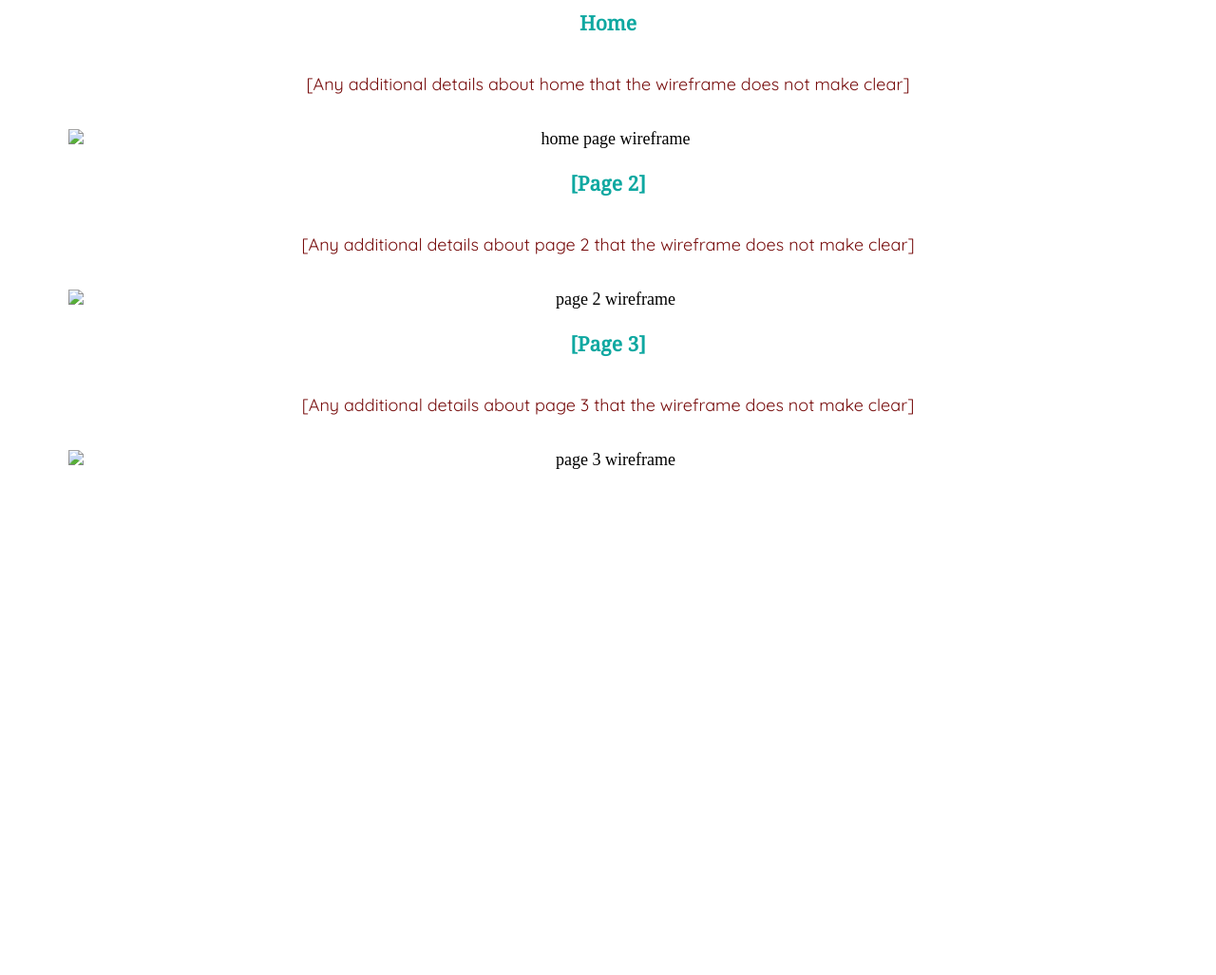
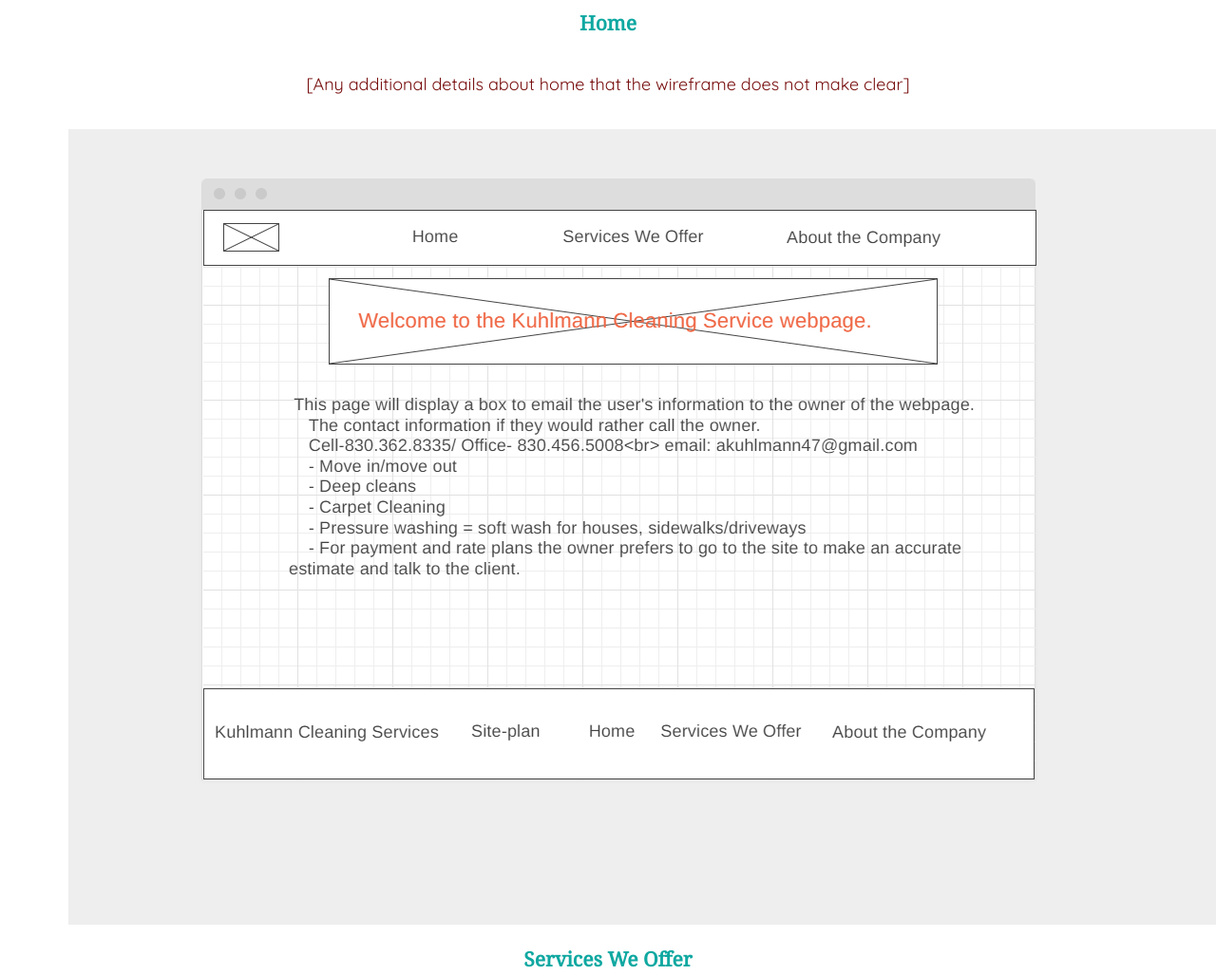
Before and after one commit to arikuhl1999/personal-site, a plain HTML site: page site-plan.html in a window 1280 px wide. Shown: the part 6140-7167 px from the top of the page at 95% size. Before the commit the page ends 6707 px from the top, so only its background shows below. Drawn offline with Linux system fonts and the light colour scheme.

Commit message:
added wireframe

```diff
--- a/site-plan.html
+++ b/site-plan.html
@@ -183,19 +183,28 @@
       <p>
         [Any additional details about home that the wireframe does not make clear]
       </p>
-      <img src="#" alt="home page wireframe">
+      <img src="images/home-wireframe.png" alt="home page wireframe">
 
-      <h3>[Page 2]</h3>
+      <!-- Scroll To Top Button, Parallax Scrolling, Contact Form, Slideshow, Change Background on Scroll, Timeline?,  -->
+
+      <!-- https://wireframe.cc/DSRfWa -->
+
+      <h3>Services We Offer</h3>
       <p>
         [Any additional details about page 2 that the wireframe does not make clear]
       </p>
-      <img src="#" alt="page 2 wireframe">
+      <img src="images/services-we-offer-wireframe.png" alt="page 2 wireframe">
 
-      <h3>[Page 3]</h3>
+      <!-- https://wireframe.cc/LUpmhg -->
+
+      <h3>About the Company</h3>
       <p>
         [Any additional details about page 3 that the wireframe does not make clear]
       </p>
-      <img src="#" alt="page 3 wireframe">
+      <img src="images/about-the-company.png" alt="page 3 wireframe">
+
+      <!-- https://wireframe.cc/4A3dym -->
+
     </main>
   </body>
 
```
Also changed, not shown: images/about-the-company.png (added), images/home-wireframe.png (added), images/services-we-offer-wireframe.png (added).
